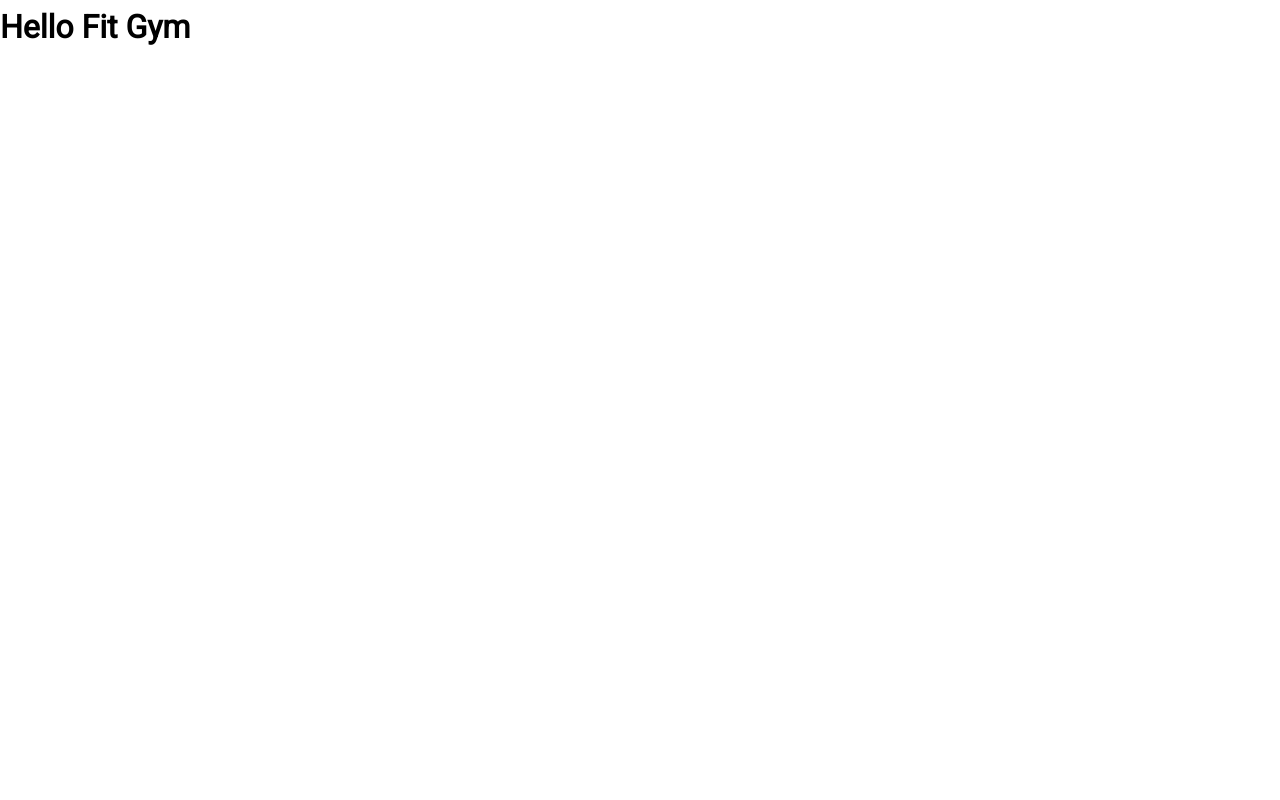
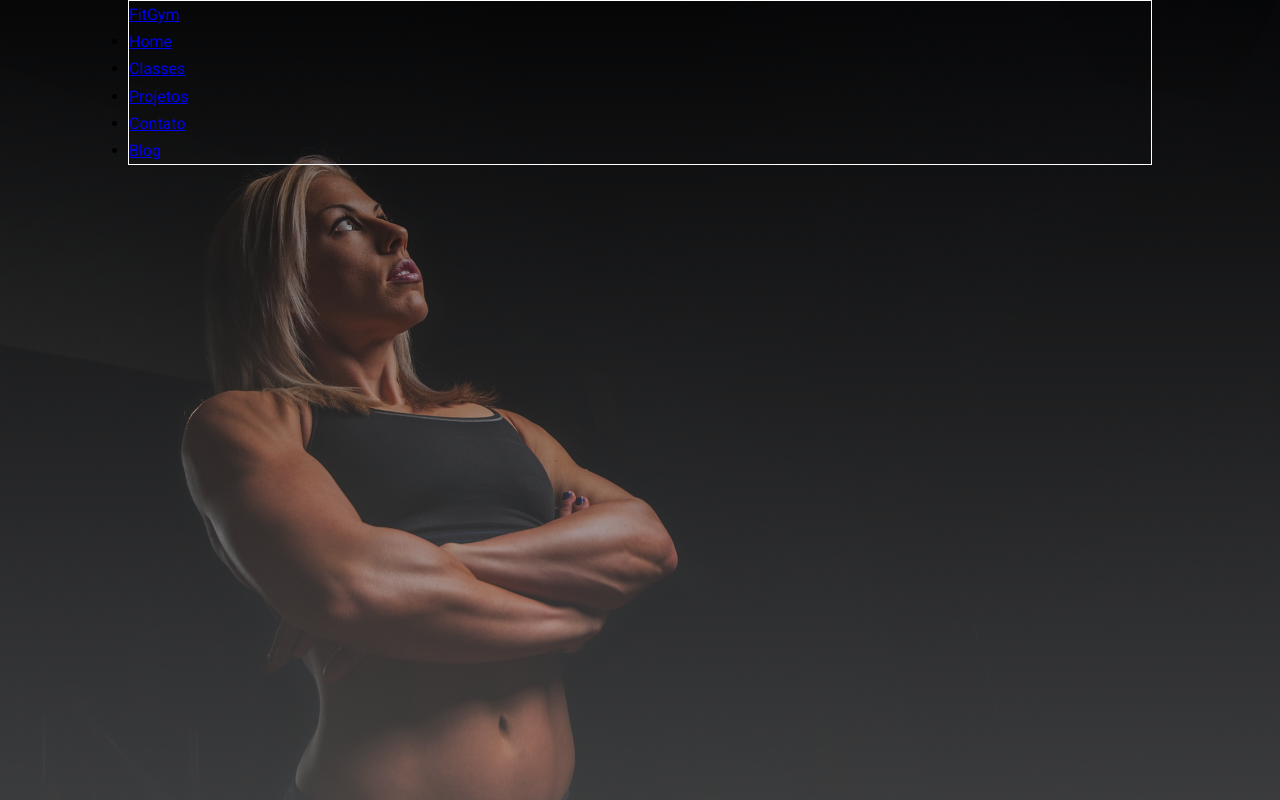
Before and after one commit to alancleyton/Projeto-Fitgym, a React app: page / in a window 1280 px wide. Built offline with nearby package versions, Linux system fonts and the light colour scheme.

Commit message:
Adicionado background ao header e criado o logo e o navbar.

```diff
--- a/src/app.jsx
+++ b/src/app.jsx
@@ -1,12 +1,14 @@
 import './app.css';
 import React, { Component } from 'react';
+
+import Header from './template/header';
 
 
 class App extends Component {
     render(){
         return(
             <div className="app">
-                <h1>Hello Fit Gym</h1>
+                <Header/>
             </div>
         );
     }
--- a/src/template/header.css
+++ b/src/template/header.css
@@ -0,0 +1,18 @@
+.header{
+    height: 100vh;
+
+    background: linear-gradient(
+        rgba(0, 0, 0, 0.500),
+        rgba(128, 128, 128, 0.400)),
+          url('../assets/img/training-woman.jpg');
+
+    background-size: cover;
+    background-position: top;
+    position: relative;
+}
+
+.header-box{
+    border: solid 1px #fff;
+    max-width: 1024px;
+    margin: 0 auto;
+}
--- a/src/template/header.jsx
+++ b/src/template/header.jsx
@@ -1,8 +1,14 @@
 import './header.css';
 import React from 'react';
 
+import Logo from './widgets/logo';
+import Navbar from './widgets/navbar';
+
 export default props => (
     <header className="header">
-        Header Aqui...
+        <div className="header-box">
+            <Logo/>
+            <Navbar/>
+        </div>
     </header>
 );
--- /dev/null
+++ b/src/template/widgets/logo.jsx
@@ -0,0 +1,8 @@
+import './logo.css';
+import React from 'react';
+
+export default props => (
+    <div className="logo">
+        <span><a href="#/">FitGym</a></span>
+    </div>
+);
--- /dev/null
+++ b/src/template/widgets/navbar.jsx
@@ -0,0 +1,14 @@
+import './navbar.css';
+import React from 'react';
+
+export default props => (
+    <div className="navbar">
+        <ul>
+            <li><a href="#/">Home</a></li>
+            <li><a href="#/classe">Classes</a></li>
+            <li><a href="#/projetos">Projetos</a></li>
+            <li><a href="#/contato">Contato</a></li>
+            <li><a href="#/blog">Blog</a></li>
+        </ul>
+    </div>
+);
```
Also changed, not shown: src/template/widgets/logo.css (added), src/template/widgets/navbar.css (added).
